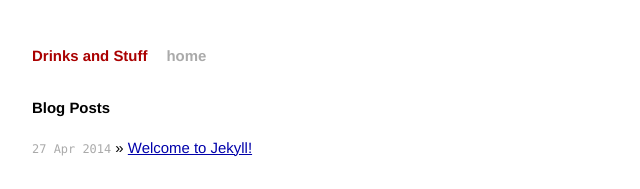
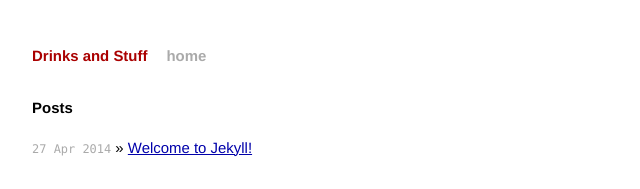
Before and after one commit to devinrsmith/devinrsmith.github.io, a plain HTML site: page index.html in a window 1280 px wide. Shown: the top 189 px of the page, 294-934 px from the left. Drawn offline with Linux system fonts and the light colour scheme.

Commit message:
modified index

```diff
--- a/index.html
+++ b/index.html
@@ -22,7 +22,7 @@
           </div>
 
           <div id="home">
-  <h1>Blog Posts</h1>
+  <h1>Posts</h1>
   <ul class="posts">
 
       <li><span>27 Apr 2014</span> &raquo; <a href="/jekyll/update/2014/04/27/welcome-to-jekyll.html">Welcome to Jekyll!</a></li>
```
